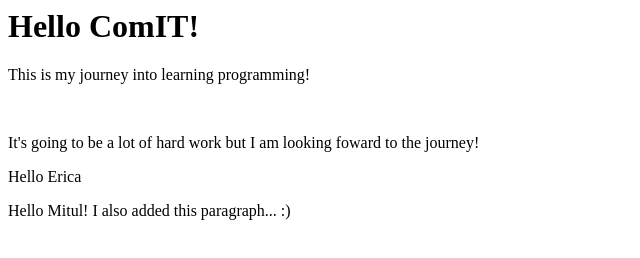
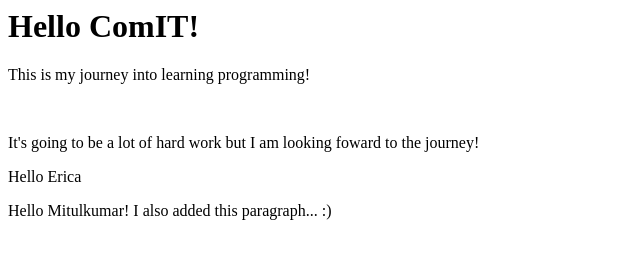
Before and after one commit to Emullan04/test_github, a plain HTML site: page index.html in a window 1280 px wide. Shown: the full height of the page, 0-640 px from the left. Drawn offline with Linux system fonts and the light colour scheme.

Commit message:
fixed your name

```diff
--- a/index.html
+++ b/index.html
@@ -10,6 +10,6 @@
     <br>
     <p>It's going to be a lot of hard work but I am looking foward to the journey!</p>
     <p>Hello Erica</p>
-    <p>Hello Mitul! I also added this paragraph... :)</p>
+    <p>Hello Mitulkumar! I also added this paragraph... :)</p>
 </body>
 </html>
```
